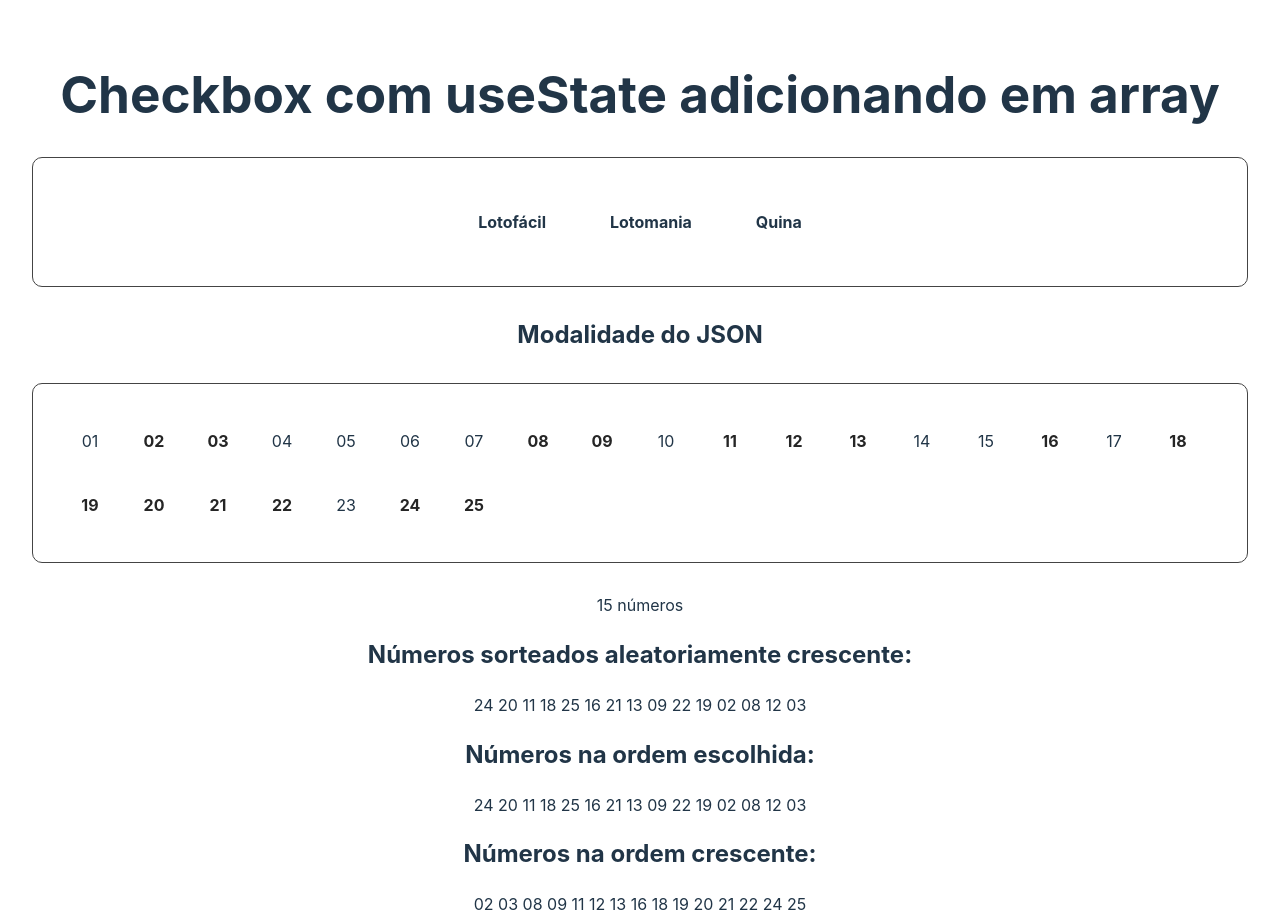
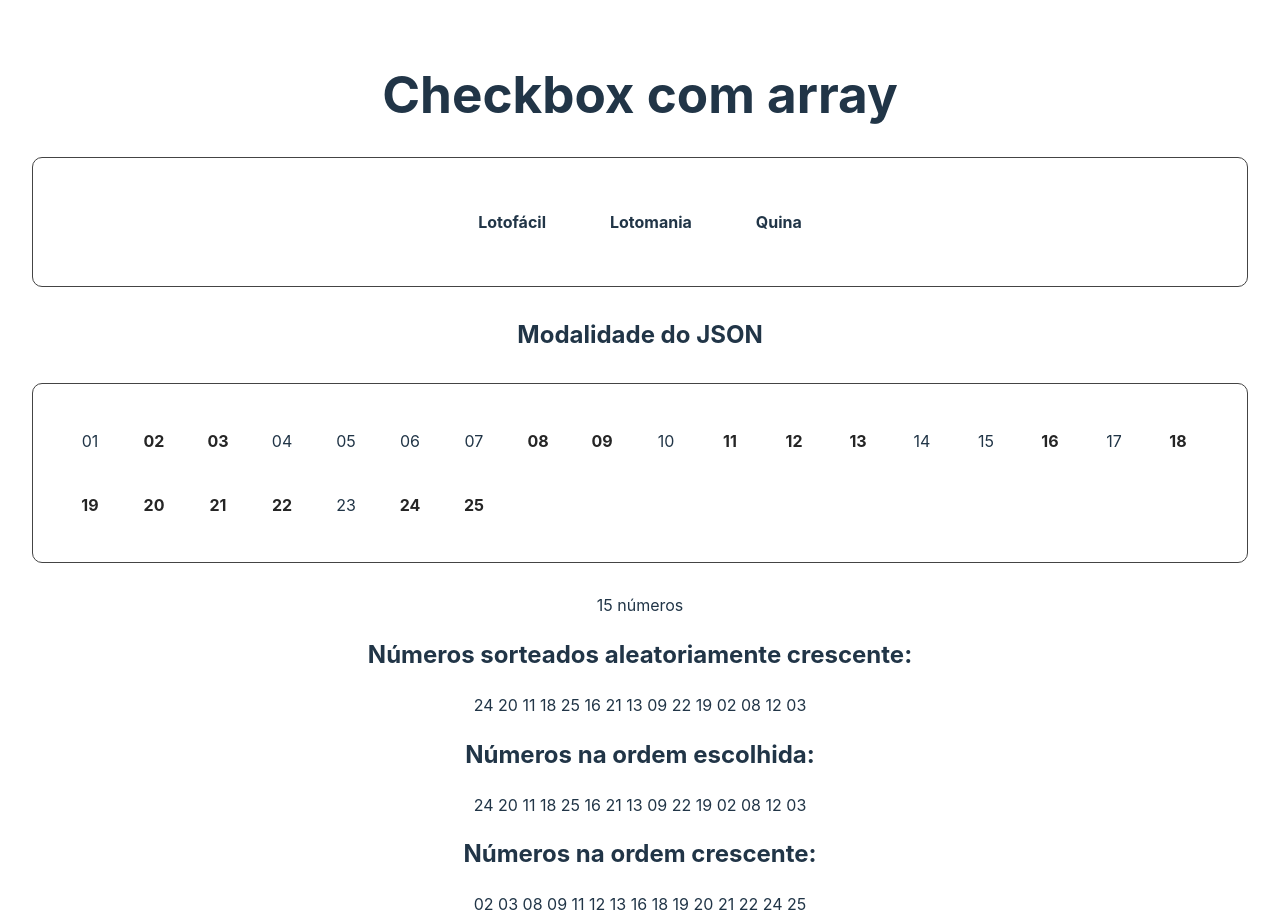
Before and after one commit to philipeoliveira/palpite-feito, a React (Vite) app: page / in a window 1280 px wide. Built offline with nearby package versions, Linux system fonts and the light colour scheme.

Commit message:
Rename ModalityButtons component

```diff
--- a/src/App.tsx
+++ b/src/App.tsx
@@ -1,12 +1,12 @@
 import './App.css';
 import { Bet } from './components/Bet';
-import { ModalityButtons } from './components/ModalityButtons';
+import { ModalitiesButtons } from './components/ModalitiesButtons';
 
 function App() {
    return (
       <main>
-         <h1>Checkbox com useState adicionando em array</h1>
-         <ModalityButtons />
+         <h1>Checkbox com array</h1>
+         <ModalitiesButtons />
          <Bet />
       </main>
    );
--- a/src/components/ModalityButtons.tsx
+++ b/src/components/ModalitiesButtons.tsx
@@ -8,7 +8,7 @@ interface ModalityProps {
    totalNumbersToBet: string;
 }
 
-export function ModalityButtons() {
+export function ModalitiesButtons() {
    const [selectedModality, setSelectedModality] = useState('');
    const [modalities, setModalities] = useState<ModalityProps[]>([]);
 
```
